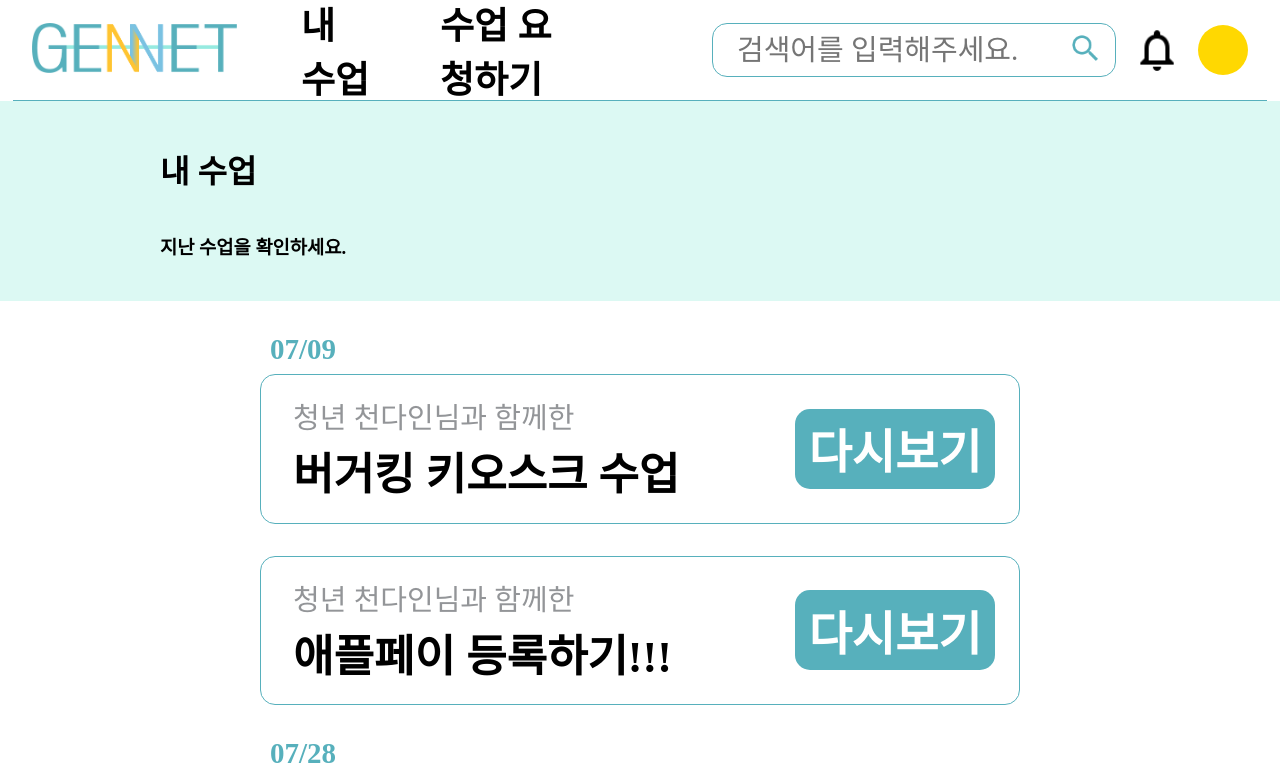
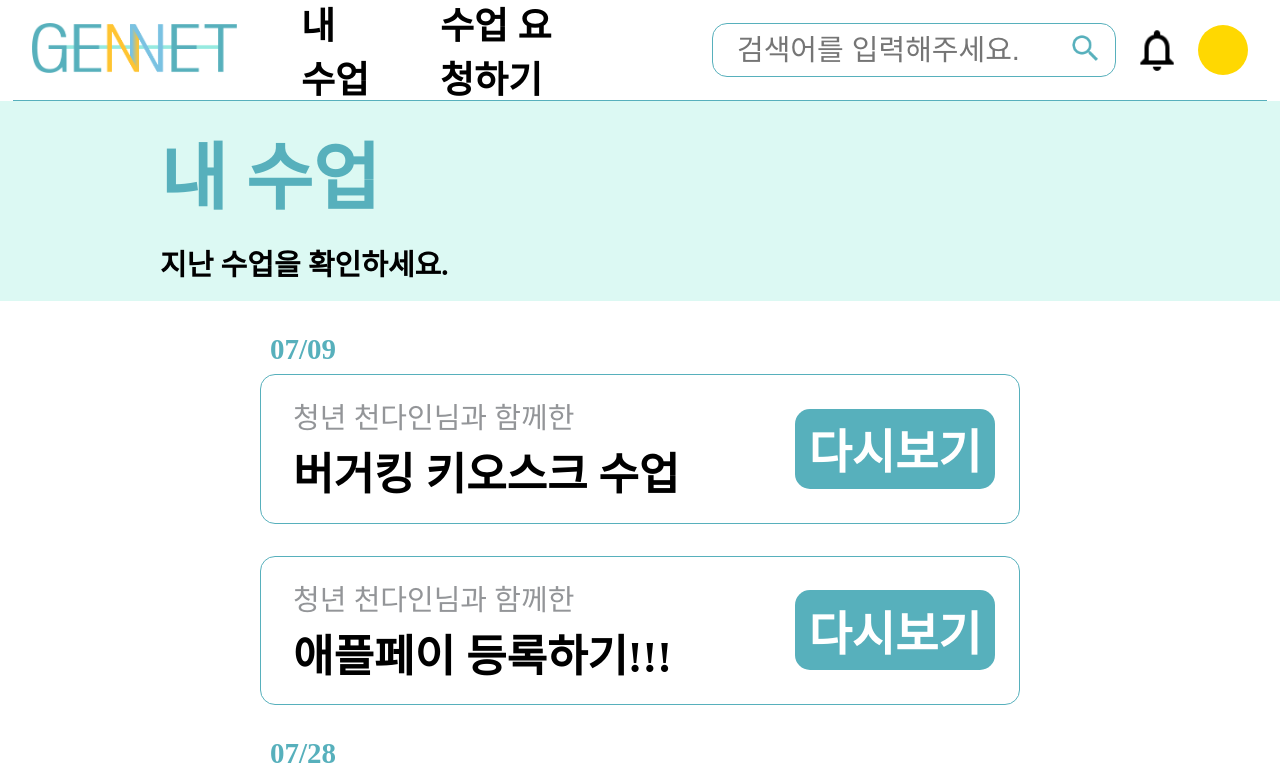
Before and after one commit to taehwan01/gennet-react, a React (Create React App) app: page /senior/my-classes in a window 1280 px wide. Shown: the top 776 px of the page. Built offline with nearby package versions, Linux system fonts and the light colour scheme.

Commit message:
fix: CSS module 스타일 적용 안 됨 해결

```diff
--- a/package.json
+++ b/package.json
@@ -14,7 +14,6 @@
     "react-dom": "^18.2.0",
     "react-router-dom": "^6.14.2",
     "react-scripts": "5.0.1",
-    "sass": "^1.64.2",
     "styled-components": "^6.0.6",
     "web-vitals": "^2.1.4"
   },
@@ -51,6 +50,7 @@
     "eslint-plugin-jsx-a11y": "^6.7.1",
     "eslint-plugin-prettier": "^5.0.0",
     "eslint-plugin-react": "^7.33.1",
-    "eslint-plugin-react-hooks": "^4.6.0"
+    "eslint-plugin-react-hooks": "^4.6.0",
+    "sass": "^1.64.2"
   }
 }
--- a/src/components/Navigation/Navigation.jsx
+++ b/src/components/Navigation/Navigation.jsx
@@ -36,7 +36,7 @@ function Navigation() {
       <div className={styles['navigation-contents']}>
         <div className={styles['input-wrapper']}>
           <input
-            className={`${styles['input-search']} font-light`}
+            className={styles['input-search']}
             type='text'
             placeholder='검색어를 입력해주세요.'
           />
--- a/src/components/PageBanner/PageBanner.jsx
+++ b/src/components/PageBanner/PageBanner.jsx
@@ -5,8 +5,8 @@ import styles from './PageBanner.module.scss';
 function PageBanner({ pageTitle, pageIntro }) {
   return (
     <div className={styles['page-banner']}>
-      <h1 className={styles['page-title font-bold']}>{pageTitle}</h1>
-      <h3 className={styles['page-intro font-light']}>{pageIntro}</h3>
+      <h1 className={`${styles['page-title']} font-bold`}>{pageTitle}</h1>
+      <h3 className={`${styles['page-intro']}`}>{pageIntro}</h3>
     </div>
   );
 }
--- a/src/pages/Senior/Main/Main.jsx
+++ b/src/pages/Senior/Main/Main.jsx
@@ -59,7 +59,7 @@ function Main() {
     <div className={styles['main-page']}>
       <AdCarousel />
       <div className={styles.messages}>
-        <p className={styles['main-message font-bold']}>참여해보세요!</p>
+        <p className={`${styles['main-message']} font-bold`}>참여해보세요!</p>
         <p className={styles['sub-message']}>000님에게 추천하는 수업들</p>
       </div>
       <div className={styles['new-classes']}>
```
Also changed, not shown: 1 other file (tests, documents, lock files or other folders).
